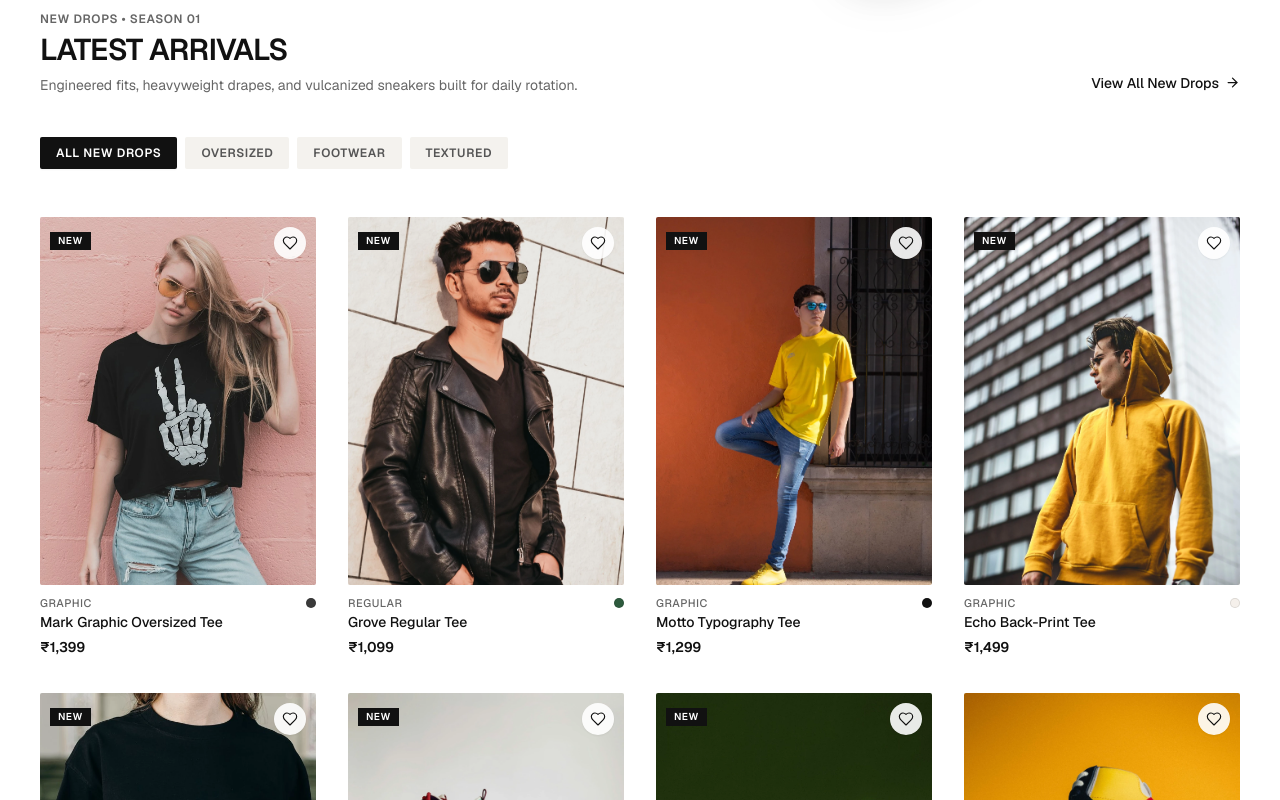
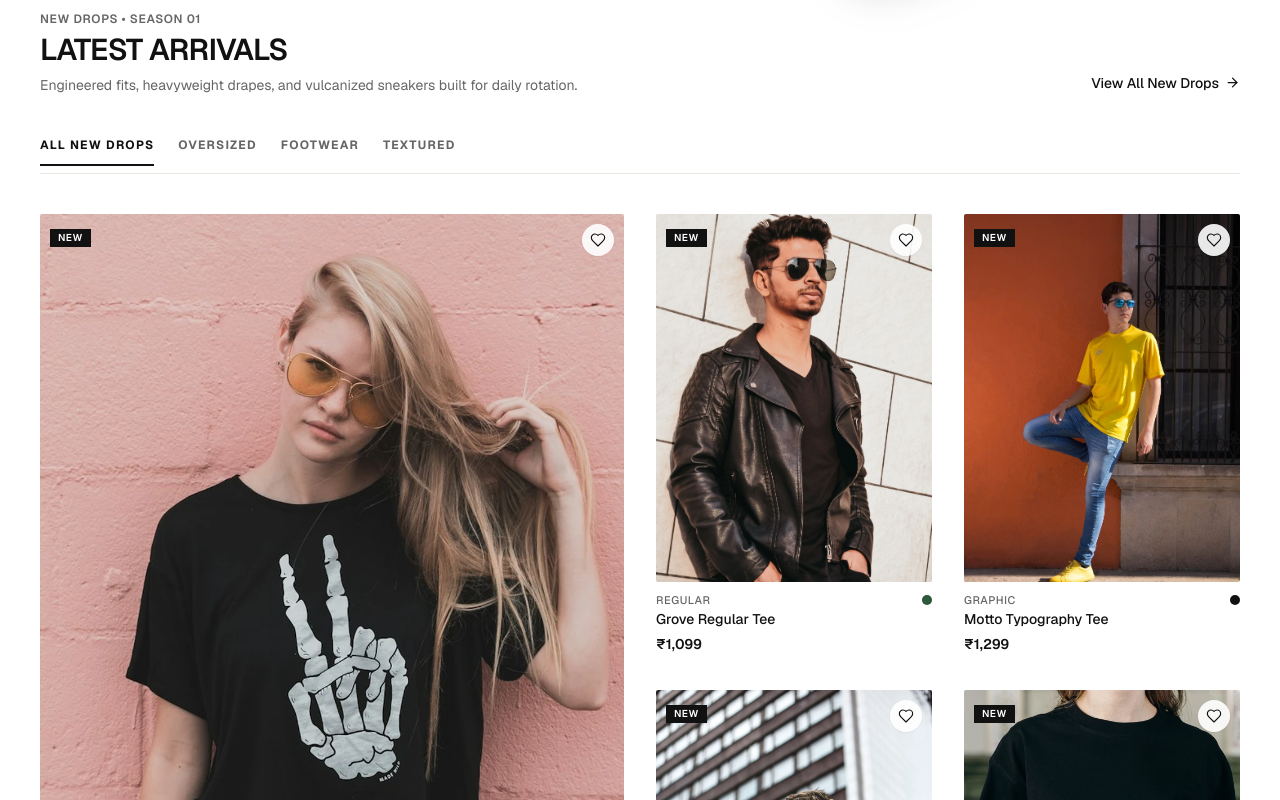
Before and after one commit to ramesh-dsa/E-Commerce, a Next.js app in the folder veyro/: page / in a window 1280 px wide. Shown: the part 1300-2100 px from the top of the page. Built offline with nearby package versions, Linux system fonts and the light colour scheme.

Commit message:
feat: implement editorial asymmetrical grid for latest arrivals

```diff
--- a/veyro/src/components/features/NewArrivalsSection.tsx
+++ b/veyro/src/components/features/NewArrivalsSection.tsx
@@ -38,7 +38,7 @@ export function NewArrivalsSection() {
         />
 
         {/* Filter Category Tabs */}
-        <div className="flex items-center gap-2 overflow-x-auto pb-4 mb-8 scrollbar-none">
+        <div className="flex items-center gap-6 overflow-x-auto pb-2 mb-10 border-b border-[#eae6df] scrollbar-none">
           {tabs.map((tab) => {
             const isActive = activeTab === tab;
             return (
@@ -46,23 +46,33 @@ export function NewArrivalsSection() {
                 key={tab}
                 type="button"
                 onClick={() => setActiveTab(tab)}
-                className={`px-4 py-2 text-xs font-semibold tracking-wider uppercase transition-all duration-150 rounded-[2px] cursor-pointer whitespace-nowrap ${
-                  isActive
-                    ? "bg-veyro-black text-white shadow-xs"
-                    : "bg-[#f4f2ee] text-[#555555] hover:bg-[#eae6df] hover:text-veyro-black"
+                className={`relative pb-3 text-xs font-bold tracking-widest uppercase transition-colors duration-300 cursor-pointer whitespace-nowrap ${
+                  isActive ? "text-veyro-black" : "text-veyro-muted hover:text-veyro-black"
                 }`}
               >
                 {tab === "ALL" ? "All New Drops" : tab}
+                {/* Animated Underline */}
+                {isActive && (
+                  <span className="absolute bottom-[-1px] left-0 w-full h-[2px] bg-veyro-black" />
+                )}
               </button>
             );
           })}
         </div>
 
-        {/* Responsive Product Grid: 2 cols on mobile, 3 on tablet, 4 on desktop */}
-        <div className="grid grid-cols-2 sm:grid-cols-3 lg:grid-cols-4 gap-4 sm:gap-6 lg:gap-8">
-          {filteredProducts.map((product) => (
-            <ProductCard key={product.id} product={product} />
-          ))}
+        {/* Editorial Asymmetrical Grid */}
+        <div className="grid grid-cols-2 md:grid-cols-4 gap-4 sm:gap-6 lg:gap-8">
+          {filteredProducts.map((product, index) => {
+            const isFeatured = index === 0;
+            return (
+              <ProductCard
+                key={product.id}
+                product={product}
+                isFeatured={isFeatured}
+                className={isFeatured ? "col-span-2 row-span-2" : ""}
+              />
+            );
+          })}
         </div>
       </Container>
     </section>
--- a/veyro/src/components/features/ProductCard.tsx
+++ b/veyro/src/components/features/ProductCard.tsx
@@ -11,6 +11,7 @@ import { Badge } from "@/components/ui/Badge";
 export function ProductCard({
   product,
   isWishlisted = false,
+  isFeatured = false,
   onWishlistToggle,
   className = "",
 }: ProductCardProps) {
@@ -43,7 +44,7 @@ export function ProductCard({
       onMouseLeave={() => setIsHovered(false)}
     >
       {/* Product Image Container */}
-      <div className="relative aspect-[3/4] w-full overflow-hidden bg-[#f4f2ee] rounded-[2px] transition-shadow duration-300 group-hover:shadow-md">
+      <div className={`relative w-full overflow-hidden bg-[#f4f2ee] rounded-[2px] transition-shadow duration-300 group-hover:shadow-md ${isFeatured ? 'h-full aspect-auto' : 'aspect-[3/4]'}`}>
         <Link
           href={`#`}
           className="block h-full w-full focus-visible:outline-none focus-visible:ring-2 focus-visible:ring-veyro-black"
@@ -53,7 +54,7 @@ export function ProductCard({
             src={product.imageUrl}
             alt={product.name}
             fill
-            sizes="(max-width: 640px) 50vw, (max-width: 1024px) 33vw, 25vw"
+            sizes={isFeatured ? "(max-width: 640px) 100vw, (max-width: 1024px) 66vw, 50vw" : "(max-width: 640px) 50vw, (max-width: 1024px) 33vw, 25vw"}
             unoptimized
             onLoad={() => setImageLoaded(true)}
             onError={() => setImageLoaded(true)}
@@ -68,7 +69,7 @@ export function ProductCard({
               src={product.secondaryImageUrl}
               alt={`${product.name} alternate view`}
               fill
-              sizes="(max-width: 640px) 50vw, (max-width: 1024px) 33vw, 25vw"
+              sizes={isFeatured ? "(max-width: 640px) 100vw, (max-width: 1024px) 66vw, 50vw" : "(max-width: 640px) 50vw, (max-width: 1024px) 33vw, 25vw"}
               unoptimized
               className="object-cover object-center opacity-0 transition-opacity duration-300 ease-out group-hover:opacity-100"
             />
@@ -143,13 +144,13 @@ export function ProductCard({
           )}
         </div>
 
-        <h3 className="mt-0.5 text-xs sm:text-sm font-medium text-veyro-black leading-snug line-clamp-1 group-hover:text-veyro-muted transition-colors">
+        <h3 className={`mt-0.5 font-medium text-veyro-black leading-snug line-clamp-1 group-hover:text-veyro-muted transition-colors ${isFeatured ? 'text-sm sm:text-base' : 'text-xs sm:text-sm'}`}>
           <Link href={`#`}>{product.name}</Link>
         </h3>
 
         {/* Pricing Hierarchy */}
         <div className="mt-1 flex items-baseline gap-1.5 sm:gap-2 flex-wrap">
-          <span className="text-xs sm:text-sm font-semibold text-veyro-black">
+          <span className={`font-semibold text-veyro-black ${isFeatured ? 'text-sm sm:text-base' : 'text-xs sm:text-sm'}`}>
             {formatPrice(product.price)}
           </span>
 
--- a/veyro/src/types/index.ts
+++ b/veyro/src/types/index.ts
@@ -67,6 +67,7 @@ export interface Product {
 export interface ProductCardProps {
   product: Product;
   isWishlisted?: boolean;
+  isFeatured?: boolean;
   onWishlistToggle?: (productId: string) => void;
   className?: string;
 }
```
